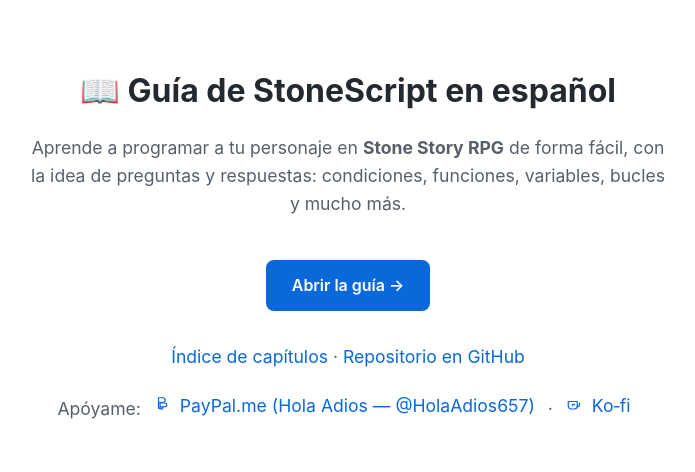
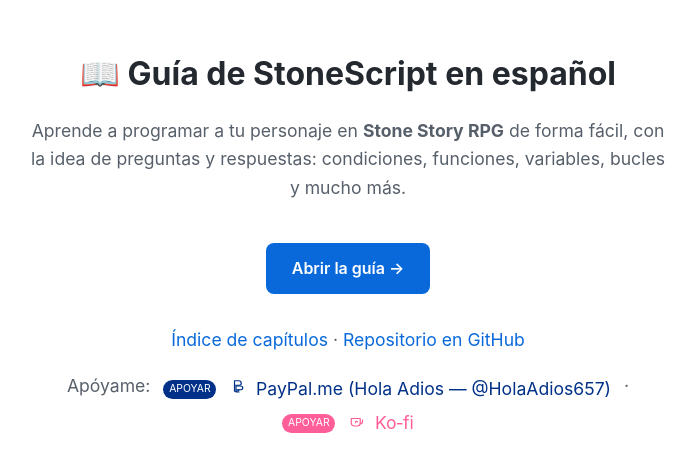
Before and after one commit to holaadios-23/holaadios-23.github.io, a plain HTML site: page index.html in a window 1280 px wide. Shown: the part 158-630 px from the top of the page, without its empty margins (292-987 px from the left). Drawn offline with Linux system fonts and the light colour scheme.

Commit message:
Estilizar iconos PayPal y Ko‑fi con colores y etiquetas de soporte (más visibles)

```diff
--- a/index.html
+++ b/index.html
@@ -7,9 +7,9 @@
   <meta name="description" content="Aprende StoneScript (Stone Story RPG) de forma fácil, con preguntas y respuestas.">
   <script async src="https://pagead2.googlesyndication.com/pagead/js/adsbygoogle.js?client=ca-pub-7381295468124840" crossorigin="anonymous"></script>
   <style>
-    :root { --bg:#0d1117; --fg:#e6edf3; --muted:#8b949e; --accent:#4493f8; --border:#30363d; }
+    :root { --bg:#0d1117; --fg:#e6edf3; --muted:#8b949e; --accent:#4493f8; --border:#30363d; --paypal:#003087; --kofi:#FF5E99; }
     @media (prefers-color-scheme: light) {
-      :root { --bg:#fff; --fg:#24292f; --muted:#57606a; --accent:#0969da; --border:#d0d7de; }
+      :root { --bg:#fff; --fg:#24292f; --muted:#57606a; --accent:#0969da; --border:#d0d7de; --paypal:#003087; --kofi:#FF5E99; }
     }
     * { box-sizing: border-box; }
     body { margin:0; min-height:100vh; display:flex; align-items:center; justify-content:center;
@@ -24,13 +24,18 @@
     .links a { color:var(--accent); text-decoration:none; }
     .links a:hover { text-decoration:underline; }
 
-    /* Support links (subtle, non-intrusive) */
+    /* Support links (colored icons + small label) */
     .support { margin-top:0.6rem; }
-    .support a { color:var(--accent); text-decoration:none; display:inline-flex; align-items:center; gap:.5rem; padding:.18rem .5rem; border-radius:6px; }
+    .support a { text-decoration:none; display:inline-flex; align-items:center; gap:.5rem; padding:.14rem .5rem; border-radius:8px; }
     .support a .icon { width:18px; height:18px; display:inline-block; flex:0 0 18px; }
-    .support a:hover { background: rgba(68,147,248,0.06); }
+    .support a .label { font-size:0.65rem; text-transform:uppercase; padding:0.08rem .36rem; border-radius:999px; color:#fff; margin-right:0.35rem; display:inline-block; }
+    .support a.paypal { color:var(--paypal); }
+    .support a.paypal .label { background:var(--paypal); }
+    .support a.kofi { color:var(--kofi); }
+    .support a.kofi .label { background:var(--kofi); }
+    .support a:hover { background: rgba(255,255,255,0.03); }
     @media (prefers-color-scheme: light) {
-      .support a:hover { background: rgba(9,105,218,0.06); }
+      .support a:hover { background: rgba(0,0,0,0.03); }
     }
   </style>
 </head>
@@ -47,23 +52,25 @@
       </p>
       <p class="support">
         Apóyame:
-        <a href="https://paypal.me/HolaAdios657" target="_blank" rel="noopener noreferrer" aria-label="Apoyar por PayPal">
-          <!-- simple PayPal-like P icon (monochrome) -->
-          <svg class="icon" viewBox="0 0 24 24" fill="none" xmlns="http://www.w3.org/2000/svg" aria-hidden="true">
-            <path d="M7 7h4.5c2.2 0 3.5-1 3.5-2.8S13.7 1 11.5 1H6v14h3c1.7 0 2.8-0.7 3.2-2" stroke="currentColor" stroke-width="1.6" stroke-linecap="round" stroke-linejoin="round"/>
-            <path d="M9 13h4.5c2.2 0 3.5-1 3.5-2.8S15.7 8 13.5 8H8v8h4" stroke="currentColor" stroke-width="1.6" stroke-linecap="round" stroke-linejoin="round"/>
+        <a class="paypal" href="https://paypal.me/HolaAdios657" target="_blank" rel="noopener noreferrer" aria-label="Apoyar por PayPal">
+          <span class="label">Apoyar</span>
+          <!-- PayPal icon (colored via currentColor) -->
+          <svg class="icon" viewBox="0 0 24 24" xmlns="http://www.w3.org/2000/svg" aria-hidden="true" fill="none" stroke="currentColor" stroke-width="1.6" stroke-linecap="round" stroke-linejoin="round">
+            <path d="M7 7h4.5c2.2 0 3.5-1 3.5-2.8S13.7 1 11.5 1H6v14h3c1.7 0 2.8-0.7 3.2-2" />
+            <path d="M9 13h4.5c2.2 0 3.5-1 3.5-2.8S15.7 8 13.5 8H8v8h4" />
           </svg>
-          PayPal.me (Hola Adios — @HolaAdios657)
+          <span>PayPal.me (Hola Adios — @HolaAdios657)</span>
         </a>
         ·
-        <a href="https://ko-fi.com/hibye_the_cat" target="_blank" rel="noopener noreferrer" aria-label="Apoyar por Ko-fi">
-          <!-- simple Ko-fi cup/heart icon -->
-          <svg class="icon" viewBox="0 0 24 24" fill="none" xmlns="http://www.w3.org/2000/svg" aria-hidden="true">
-            <path d="M3 6h12v6a4 4 0 0 1-4 4H7a4 4 0 0 1-4-4V6z" stroke="currentColor" stroke-width="1.6" stroke-linecap="round" stroke-linejoin="round"/>
-            <path d="M18 8v2a3 3 0 0 1-3 3" stroke="currentColor" stroke-width="1.6" stroke-linecap="round" stroke-linejoin="round"/>
-            <path d="M8.5 11.5c0-1.5 1.5-2.5 3-1" stroke="currentColor" stroke-width="1.6" stroke-linecap="round" stroke-linejoin="round"/>
+        <a class="kofi" href="https://ko-fi.com/hibye_the_cat" target="_blank" rel="noopener noreferrer" aria-label="Apoyar por Ko-fi">
+          <span class="label">Apoyar</span>
+          <!-- Ko-fi icon (colored via currentColor) -->
+          <svg class="icon" viewBox="0 0 24 24" xmlns="http://www.w3.org/2000/svg" aria-hidden="true" fill="none" stroke="currentColor" stroke-width="1.6" stroke-linecap="round" stroke-linejoin="round">
+            <path d="M3 6h12v6a4 4 0 0 1-4 4H7a4 4 0 0 1-4-4V6z" />
+            <path d="M18 8v2a3 3 0 0 1-3 3" />
+            <path d="M8.5 11.5c0-1.5 1.5-2.5 3-1" />
           </svg>
-          Ko‑fi
+          <span>Ko‑fi</span>
         </a>
       </p>
     </div>
```
